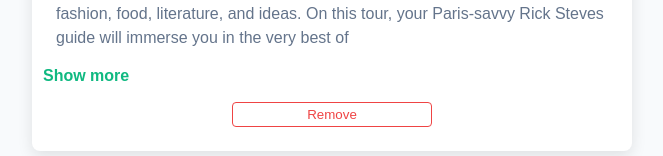
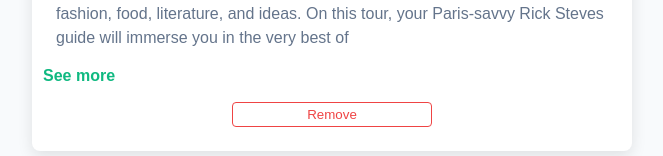
Before and after one commit to acciojob/tours-happydagar6, a React app: page / in a window 1280 px wide. Shown: the part 611-767 px from the top of the page, without its empty margins (308-971 px from the left). Built offline with nearby package versions, Linux system fonts and the light colour scheme; no server answers.

Commit message:
fix: Update button text for better clarity in Tour component

```diff
--- a/src/components/Tour.js
+++ b/src/components/Tour.js
@@ -20,7 +20,7 @@ const Tour = ({ id, image, info, price, name, removeTour }) => {
 
 
         <button id={`see-more-${id}`} className="toggle-btn" onClick={() => setReadMore(!readMore)}>
-          {readMore ? 'Show less' : 'Show more'}
+          {readMore ? 'See less' : 'See more'}
         </button>
 
 
```
